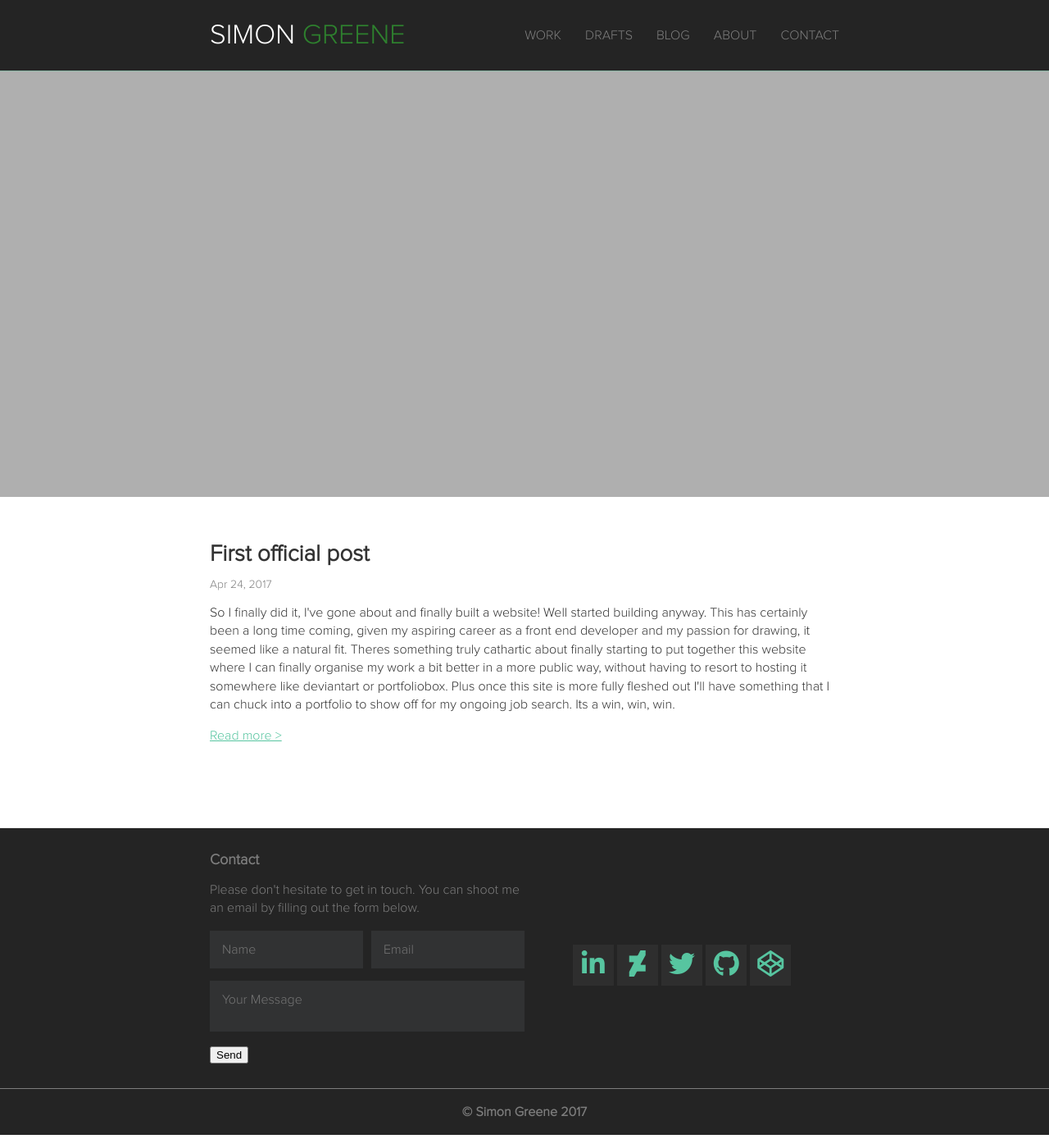
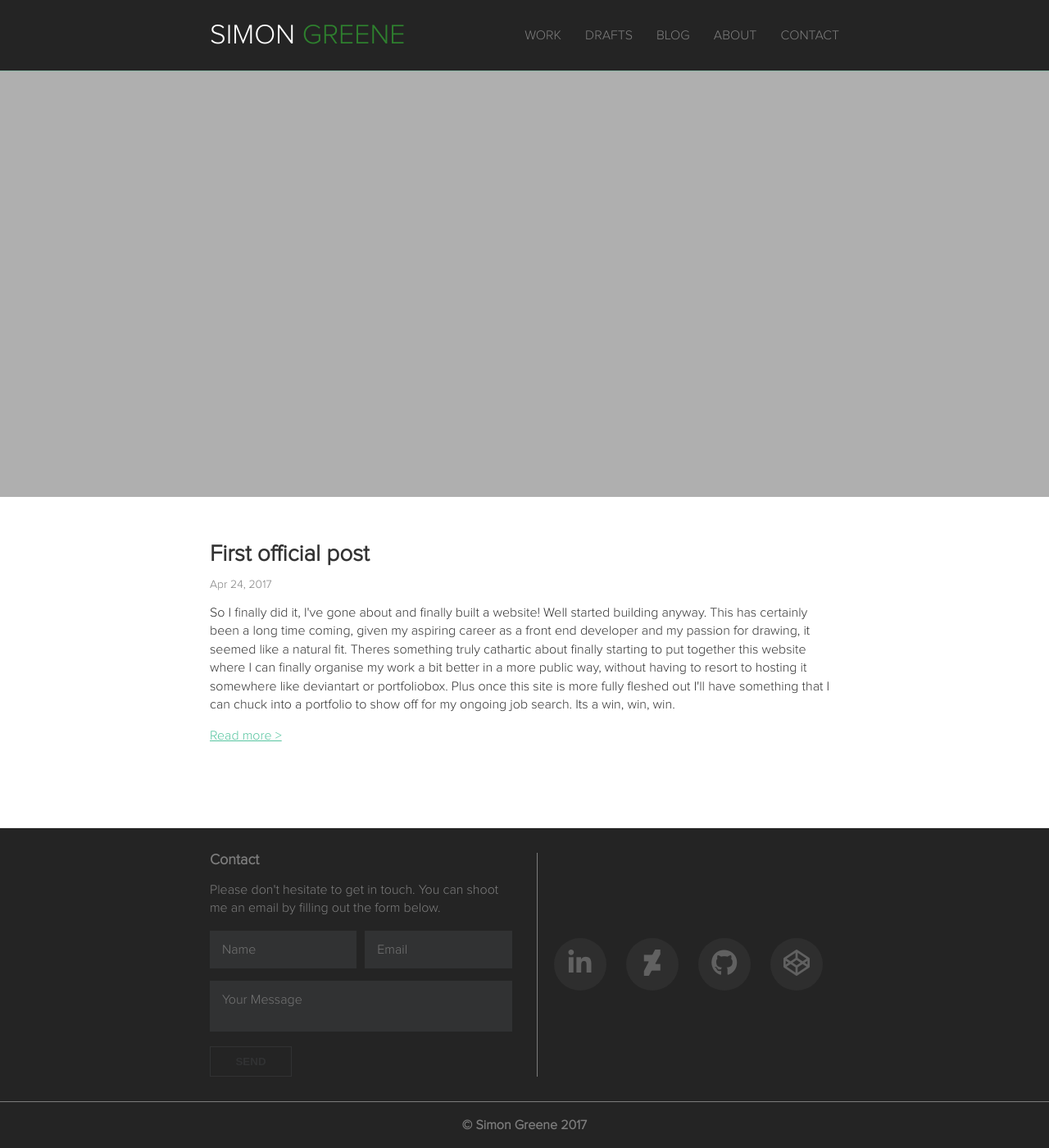
Before and after one commit to simonrg/web-portfolio, a Jekyll site: the page built from index.html, in a window 1280 px wide and 1400 px high, scrolled down 180 px. Shown: the whole window at 82% size. Built offline with Jekyll 4.4.1, drawn with Linux system fonts in a browser that asks for light colours; nearby versions of some CDN libraries.

Commit message:
Contact form input validation

```diff
--- a/_includes/footer.html
+++ b/_includes/footer.html
@@ -1,11 +1,10 @@
 <footer class="site-footer">
   <div class="site-footer__container wrapper">
-
-    <h4 class="footer-heading">Contact</h4>
 
     <div class="footer-col-wrapper">
 
       <div class="footer-col footer-col-1">
+        <h4 class="footer-heading">Contact</h4>
         <p>Please don't hesitate to get in touch. You can shoot me an email by filling out the form below.</p>
         <form action="https://formspree.io/{{ site.email }}" method="POST">
           <div class="form-field__container">
@@ -13,26 +12,23 @@
             <input type="email" name="_replyto" class="form-field__item" placeholder="Email">
           </div>
           <textarea type="text" name="message" id="message" class="form-field__item contact-text" placeholder="Your Message" tabindex="1"></textarea>
-          <input type="submit" value="Send">
+          <input type="submit" value="Send" class="submit-btn submit-btn--disabled" disabled>
         </form>
       </div>
 
       <div class="footer-col footer-col-2">
         <ul class="social-media-list">
           <li class="social-media-list__item">
-            <a href="https://www.linkedin.com/in/simon-greene-b8bb70104/"><span class="icon icon--linkedin"><i class="fa fa-linkedin fa-2x" aria-hidden="true"></i></span></a>
+            <a href="https://www.linkedin.com/in/simon-greene-b8bb70104/" class="social-media-link"><span class="icon icon--linkedin"><i class="fa fa-linkedin fa-2x" aria-hidden="true"></i></span></a>
           </li>
           <li class="social-media-list__item">
-            <a href="#"><span class="icon icon--deviantart"><i class="fa fa-deviantart fa-2x" aria-hidden="true"></i></span></a>
+            <a href="http://sh-guy.deviantart.com/" class="social-media-link"><span class="icon icon--deviantart"><i class="fa fa-deviantart fa-2x" aria-hidden="true"></i></span></a>
           </li>
           <li class="social-media-list__item">
-            <a href="#"><span class="icon icon--twitter"><i class="fa fa-twitter fa-2x" aria-hidden="true"></i></span><span class="username"></span></a>
+            <a href="https://github.com/simonrg" class="social-media-link"><span class="icon icon--github"><i class="fa fa-github fa-2x" aria-hidden="true"></i></span><span class="username"></span></a>
           </li>
           <li class="social-media-list__item">
-            <a href="https://github.com/simonrg"><span class="icon icon--github"><i class="fa fa-github fa-2x" aria-hidden="true"></i></span><span class="username"></span></a>
-          </li>
-          <li class="social-media-list__item">
-            <a href="http://codepen.io/simon_rg/"><span class="icon icon--codepen"><i class="fa fa-codepen fa-2x" aria-hidden="true"></i></span></a>
+            <a href="http://codepen.io/simon_rg/" class="social-media-link"><span class="icon icon--codepen"><i class="fa fa-codepen fa-2x" aria-hidden="true"></i></span></a>
           </li>
         </ul>
       </div>
--- a/_sass/footer.scss
+++ b/_sass/footer.scss
@@ -38,19 +38,41 @@
   transform: translateY(-50%);
 }
 
+.social-media-link {
+  display: block;
+  height: inherit;
+  color: #616161;
+
+  &:hover {
+    color: #57c5a0;
+  }
+}
+
 .social-media-list__item {
   display: inline-block;
   vertical-align: middle;
-  width: 50px;
-  height: 50px;
-  line-height: 60px;
+  width: 60px;
+  height: 60px;
+  line-height: 70px;
   text-align: center;
   background-color: #2e2e2e;
+  margin: 0 10px;
+  border-radius: 50%;
+  border: 2px solid transparent;
+
+  &:hover {
+    border: 2px solid #57c5a0;
+  }
 }
 
 .footer-col {
   display: inline-block;
   width: 50%;
+}
+
+.footer-col-1 {
+  padding-right: 30px;
+  border-right: 1px solid #7d7d7d;
 }
 
 .footer-col-2 {
@@ -100,5 +122,25 @@
 }
 
 .submit-btn {
-  display: block;
+  padding: 10px;
+  width: 100px;
+  text-transform: uppercase;
+  background-color: transparent;
+  font-weight: bold;
 }
+
+.submit-btn--enabled {
+  border: 1px solid #57c5a0;
+  color: #57c5a0;
+
+  &:hover {
+    cursor: pointer;
+    background-color: #57c5a0;
+    color: #616161;
+  }
+}
+
+.submit-btn--disabled {
+  border: 1px solid #313233;
+  color: #313233;
+}
--- a/assets/scripts.js
+++ b/assets/scripts.js
@@ -1,7 +1,19 @@
 $(document).ready(function(){
+	footerYear();
+
+	homepageBanner();
+
+	formValidation();
+});
+
+
+
+function footerYear() {
 	var d = new Date();
 	$('.date').text(d.getFullYear());
+}
 
+function homepageBanner() {
 	$('.site-hero').on('mouseenter', function(){
 		$('.site-hero__preview').addClass('site-hero__preview--expanded');
 		setTimeout(function(){ $('.site-hero__preview').children().css('visibility', 'visible'); }, 100);
@@ -11,5 +23,23 @@
 		$('.site-hero__preview').removeClass('site-hero__preview--expanded');
 		setTimeout(function(){ $('.site-hero__preview').children().css('visibility', 'hidden'); }, 100);
 	});
+}
 
-});
+function formValidation() {
+	var name = $('.form-field__item')[0];
+	var email = $('.form-field__item')[1];
+	var message = $('.form-field__item')[2];
+
+	$('.form-field__item').on('input', function(){
+		if(name.value.length > 0 && email.value.length > 0 &&
+			message.value.length > 0 && $('.submit-btn').hasClass('submit-btn--disabled')) {
+			$('.submit-btn').removeAttr('disabled');
+			$('.submit-btn').toggleClass("submit-btn--disabled submit-btn--enabled");
+		}
+
+		if($(this).val().length == 0 && $('.submit-btn').hasClass('submit-btn--enabled')) {
+			$('.submit-btn').attr('disabled', true);
+			$('.submit-btn').toggleClass("submit-btn--enabled submit-btn--disabled");
+		}
+	});
+}
```
